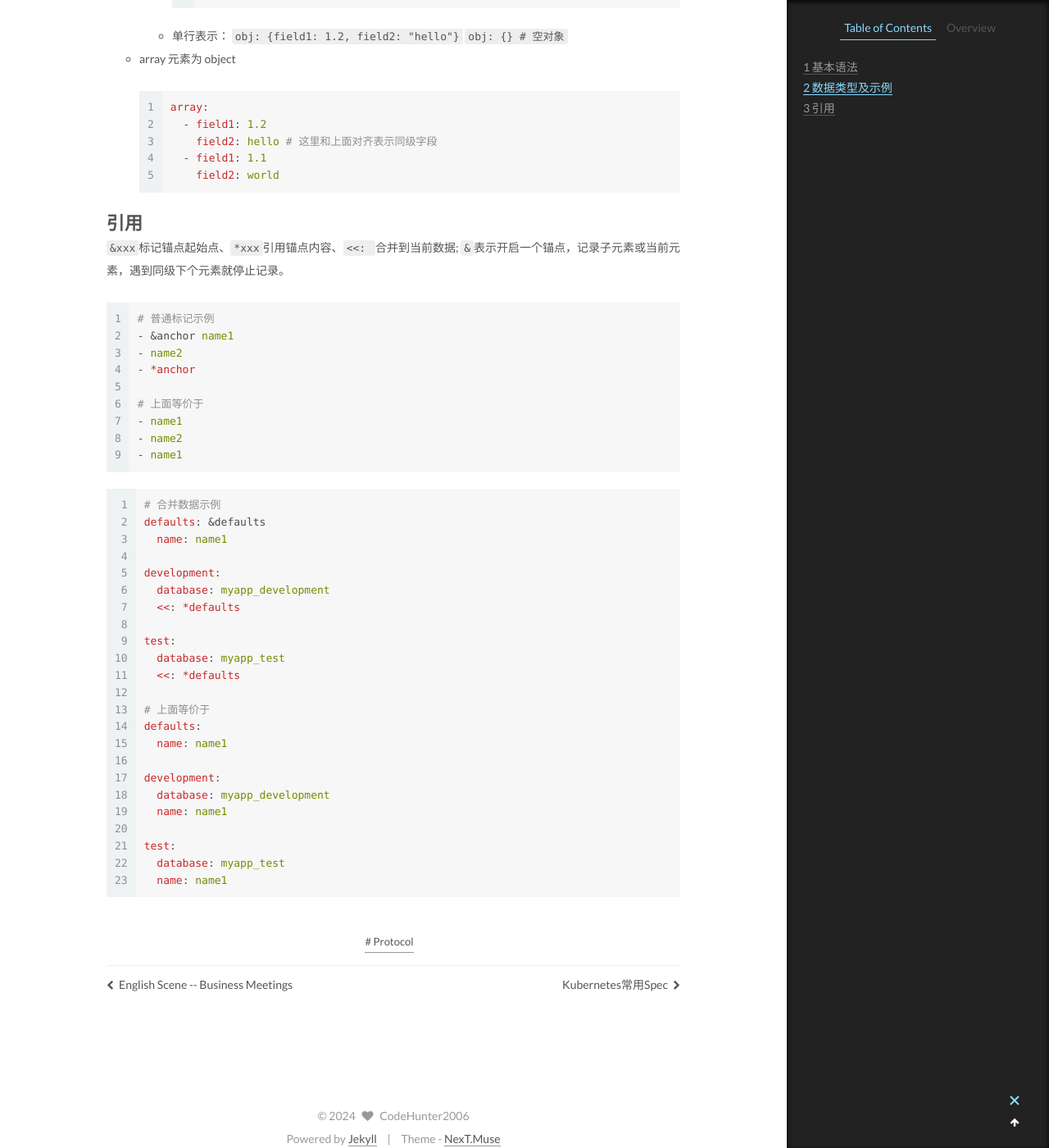
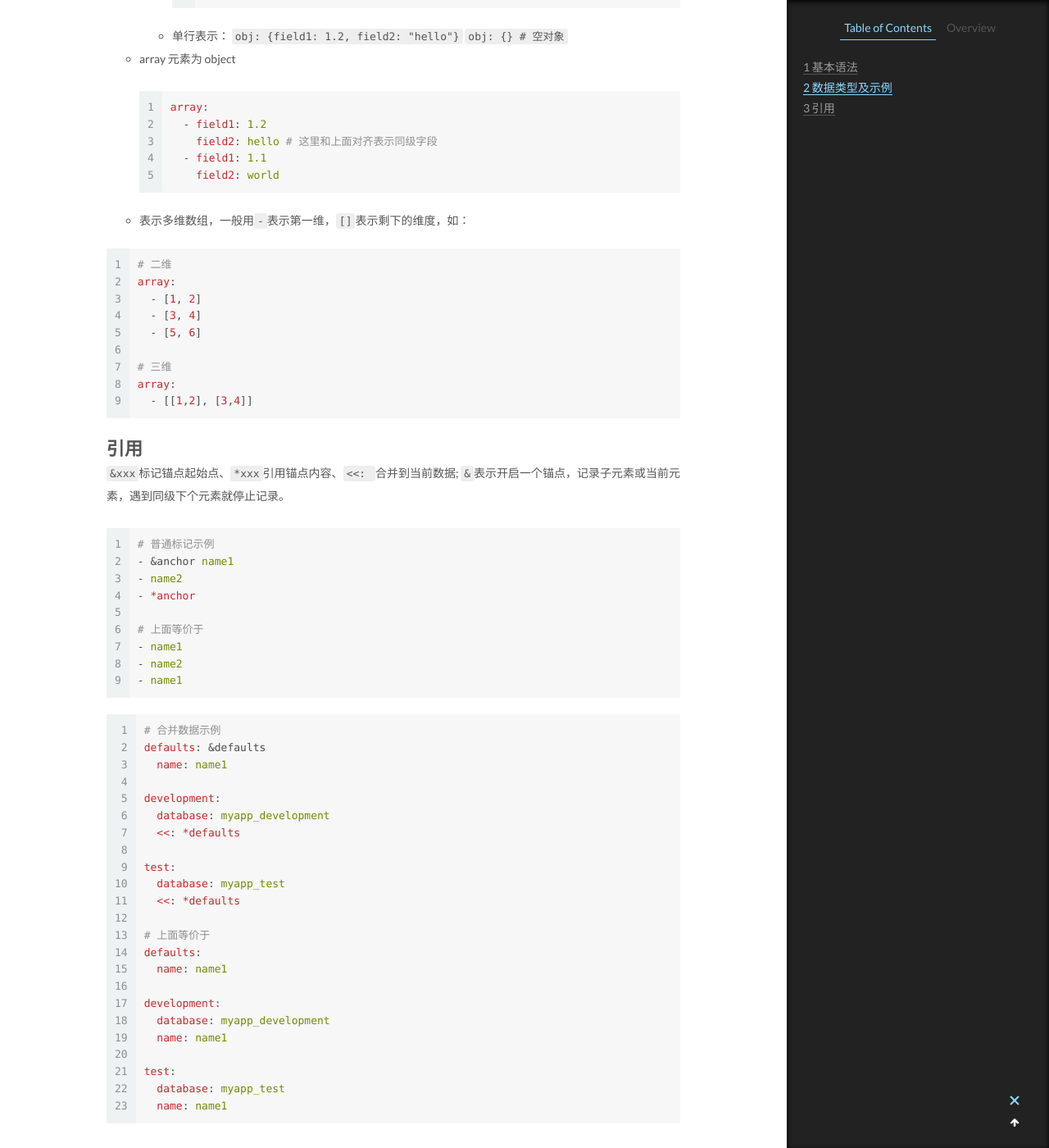
Before and after one commit to CodeHunter2006/CodeHunter2006.github.io, a Jekyll site: the page built from _posts/2021-10-25-Yaml.md, in a window 1280 px wide and 1400 px high, scrolled down 2763 px. Shown: the whole window at 82% size. Built offline with Jekyll 4.4.1, drawn with Linux system fonts in a browser that asks for light colours.

Commit message:
doc: add contents

````diff
--- a/_posts/2021-10-25-Yaml.md
+++ b/_posts/2021-10-25-Yaml.md
@@ -122,6 +122,20 @@ YAML("YAML Ain't a Markup Language"/"Yet Another Markup Language")和 XML 相比
       field2: world
   ```
 
+- 表示多维数组，一般用`-`表示第一维，`[]`表示剩下的维度，如：
+
+```yml
+# 二维
+array:
+  - [1, 2]
+  - [3, 4]
+  - [5, 6]
+
+# 三维
+array:
+  - [[1,2], [3,4]]
+```
+
 # 引用
 
 `&xxx`标记锚点起始点、`*xxx`引用锚点内容、`<<: `合并到当前数据;
````
